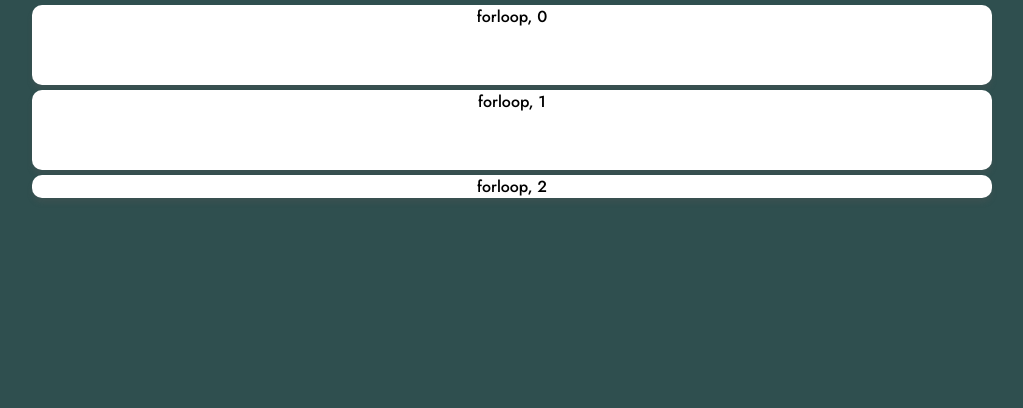
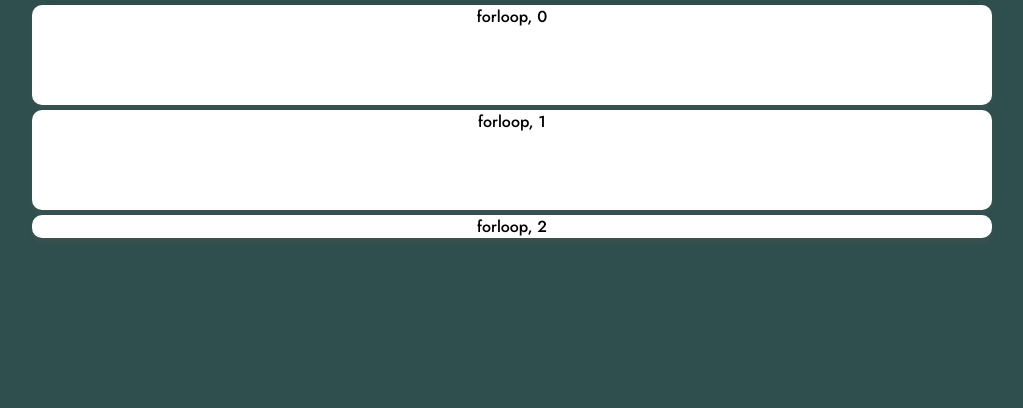
Before and after one commit to deluxe-code/subst-web, a plain HTML site: page tests.html in a window 1280 px wide. Shown: the whole page, without its empty margins (128-1151 px from the left). Drawn offline with Linux system fonts and the light colour scheme.

Commit message:
OptionSelector Returns Stuff

```diff
--- a/scripts/modules/OptionSelector.js
+++ b/scripts/modules/OptionSelector.js
@@ -1,11 +1,12 @@
 export class Selector {
 
+    selectorBox;
     scrollSensitivity = 1;
     fontSize = 16;
     selectorOptionList;
     currentOption;
-    selectorSectionId;
-    selectorSection;
+    selectorContainerId;
+    selectorContainer;
     optionBoxes = [];
     selectorTextParagraph = [];
     optionBoxHeight = 50;
@@ -13,26 +14,31 @@ export class Selector {
     previousScrollPosition;
     decelerationInterval;
     smoothHeightInterval;
-    constructor(selectorSectionId, selectorOptionList){
-        this.selectorSectionId = selectorSectionId;
+    constructor(selectorContainerId, selectorOptionList){
+        this.selectorContainerId = selectorContainerId;
         this.selectorOptionList = selectorOptionList;
         this.currentOption = selectorOptionList.root;
-        this.selectorSection = document.getElementById(this.selectorSectionId);
+        this.selectorContainer = document.getElementById(this.selectorContainerId);
         this.createOptionBoxes();
         this.scrollEvents();
-        this.optionBoxHeight=this.selectorSection.offsetHeight/4;
+        this.selectorBox.style.height = "100%";
+        this.optionBoxHeight=this.selectorBox.offsetHeight/4;
         this.refreshOptions();
+        return this.selectorBox;
     }
 
     addOption(data) {
         this.selectorOptionList.add(data);
     }
     createOptionBoxes() {
+        this.selectorBox =  document.createElement("div");
+        this.selectorBox.className = "SelectorBox";
+        this.selectorContainer.appendChild(this.selectorBox);
         for(let i = 0; i < 5; i++) {
             this.optionBoxes[i] = document.createElement("div");
             this.optionBoxes[i].id = "SelectorOptionBox" + i;
             this.optionBoxes[i].className = "SelectorOptionBox";
-            this.selectorSection.appendChild(this.optionBoxes[i]);
+            this.selectorBox.appendChild(this.optionBoxes[i]);
             this.selectorTextParagraph[i] = this.optionBoxes[i].appendChild(document.createElement("p"));
             this.selectorTextParagraph[i].style.margin = "0px";
         }
@@ -45,12 +51,12 @@ export class Selector {
         let previousTimeStamp = Date.now();
         let initialOffset;
         let numberOfPreviousOptionBoxesWithinFingerDistance = 0;
-        this.selectorSection.addEventListener("touchstart", ev => {
+        this.selectorContainer.addEventListener("touchstart", ev => {
             clearInterval(this.decelerationInterval);
             touchOrigin = ev.touches[0].clientY;
             currentScrolls = 0;
         }, {passive: true});
-        this.selectorSection.addEventListener("touchmove", ev => {
+        this.selectorContainer.addEventListener("touchmove", ev => {
 
             let fingerPos = ev.targetTouches[0];
             let fingerPosY = fingerPos.clientY-(touchOrigin%this.optionBoxHeight);
@@ -59,9 +65,12 @@ export class Selector {
             this.previousScrollPosition = previousFingerPosY;
             previousTimeStamp = Date.now();
         }, {passive: true});
-        this.selectorSection.addEventListener("touchend", ev => {
+        this.selectorContainer.addEventListener("touchend", ev => {
             this.decelerationInterval = setInterval(this.smoothDeceleration, 1000/60);
         }, {passive: true});
+        this.selectorContainer.addEventListener("scroll", ev => {
+
+        });
     }
 
     //scroll preforms scroll actions and returns previousFingerPos
--- a/tests.html
+++ b/tests.html
@@ -24,7 +24,7 @@
   <body>
     <div
       id="option"
-      style="height: 40%; width: 75%; margin-left: auto; margin-right: auto;"
+      style="height: 50%; width: 75%; margin-left: auto; margin-right: auto;"
     ></div>
   </body>
 </html>
```
